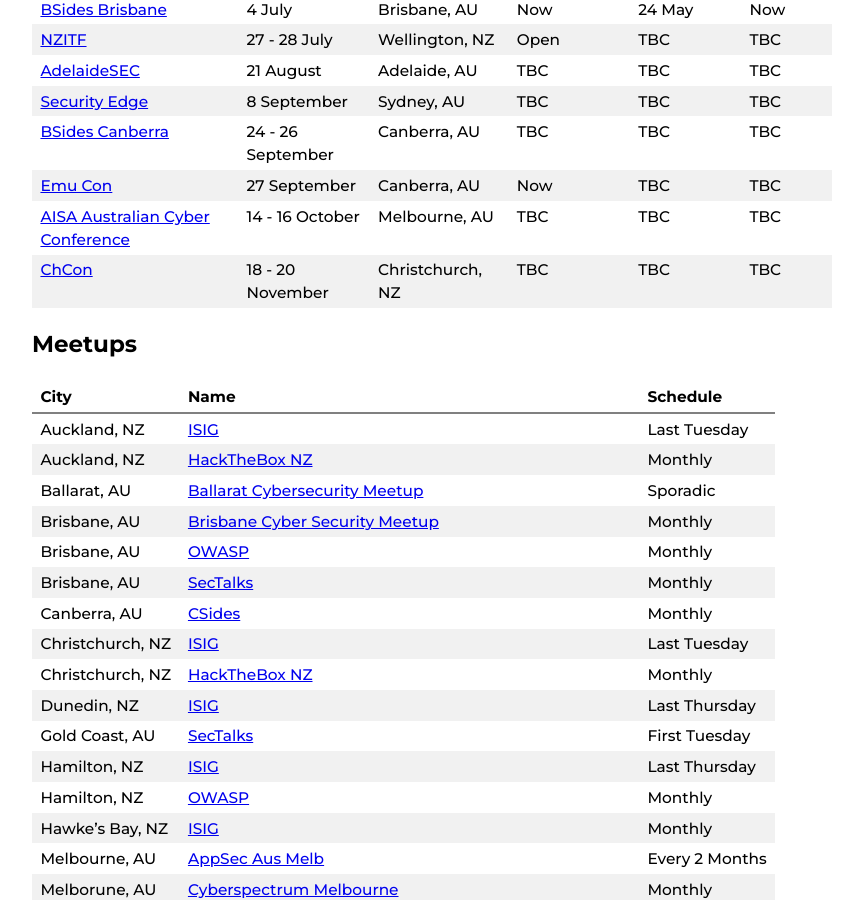
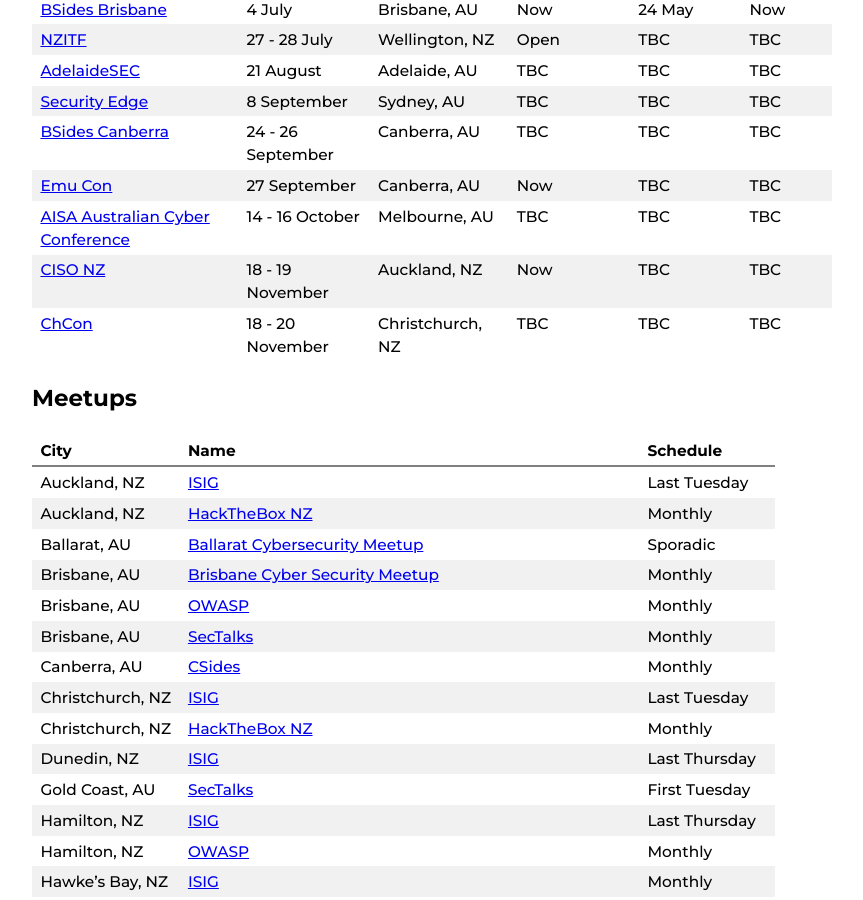
Before and after one commit to nzkarit/downundercons, a Jekyll site: the page built from index.markdown, in a window 1280 px wide and 900 px high, scrolled down 859 px. Shown: the whole window, without its empty margins (208-1071 px from the left). Built offline with Jekyll 4.4.1, drawn with Linux system fonts in a browser that asks for light colours; part of the change alters nothing that is shown.

Commit message:
Update index.markdown

```diff
--- a/index.markdown
+++ b/index.markdown
@@ -1,7 +1,7 @@
 ---
 layout: home
 title: Downunder Cons
-last_modified_at: 2026-01-12 10:03:00 +1300
+last_modified_at: 2026-01-12 10:05:00 +1300
 ---
 
 These are a list of hacker/infosec cons and meetups in the NZ and Aussie Area.
@@ -29,6 +29,7 @@ These are a list of hacker/infosec cons and meetups in the NZ and Aussie Area.
 | [BSides Canberra](https://www.bsidesau.com.au/) | 24 - 26 September | Canberra, AU | TBC | TBC | TBC |
 | [Emu Con](https://con.emu.team/) | 27 September | Canberra, AU | Now | TBC | TBC |
 | [AISA Australian Cyber Conference](https://www.cyberconference.com.au/) | 14 - 16 October | Melbourne, AU | TBC | TBC | TBC |
+| [CISO NZ](https://ciso-nz.coriniumintelligence.com/) | 18 - 19 November | Auckland, NZ | Now | TBC | TBC |
 | [ChCon](https://2026.chcon.nz/) | 18 - 20 November | Christchurch, NZ | TBC | TBC | TBC |
 
 ## Meetups
```
